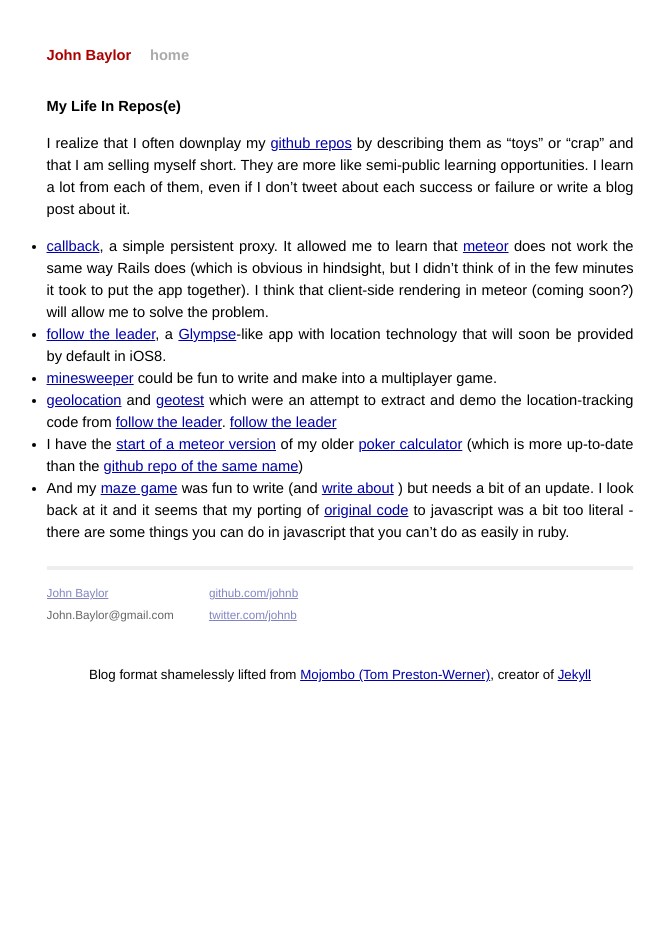
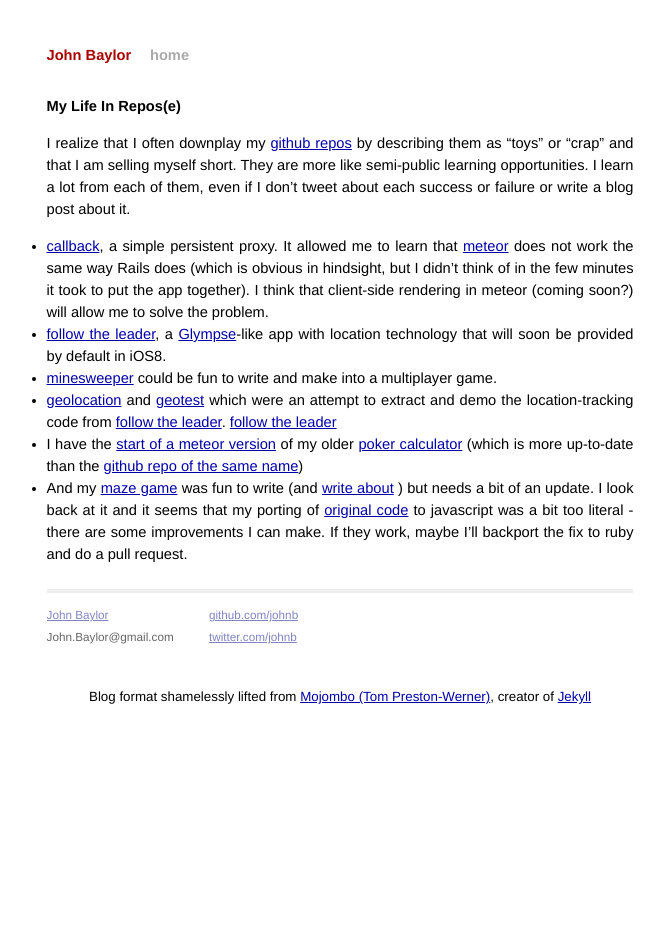
Before and after one commit to JohnB/johnb.github.com, a Jekyll site: the page built from _posts/2014-06-18-half-finished-projects.md, in a window 1280 px wide. Shown: the whole page, without its empty margins (300-965 px from the left). Built offline with Jekyll 4.4.1, drawn with Linux system fonts in a browser that asks for light colours; Markdown is read by kramdown in place of the engine named in the settings.

Commit message:
Clarified it was a design improvement - ruby can do it better just the way JS can.

```diff
--- a/_posts/2014-06-18-half-finished-projects.md
+++ b/_posts/2014-06-18-half-finished-projects.md
@@ -32,4 +32,4 @@ more up-to-date than the [github repo of the same name](https://github.com/JohnB
 - And my [maze game](http://johnb.github.com/maze.html) was fun to write (and [write about](https://johnb.github.io/2012/02/20/exploring-javascript-through-mazes.html) )
 but needs a bit of an update. I look back at it and it seems that my porting of
 [original code](https://github.com/JackDanger/maze/blob/master/maze.rb) to javascript was
-a bit too literal - there are some things you can do in javascript that you can't do as easily in ruby.
+a bit too literal - there are some improvements I can make. If they work, maybe I'll backport the fix to ruby and do a pull request.
```
